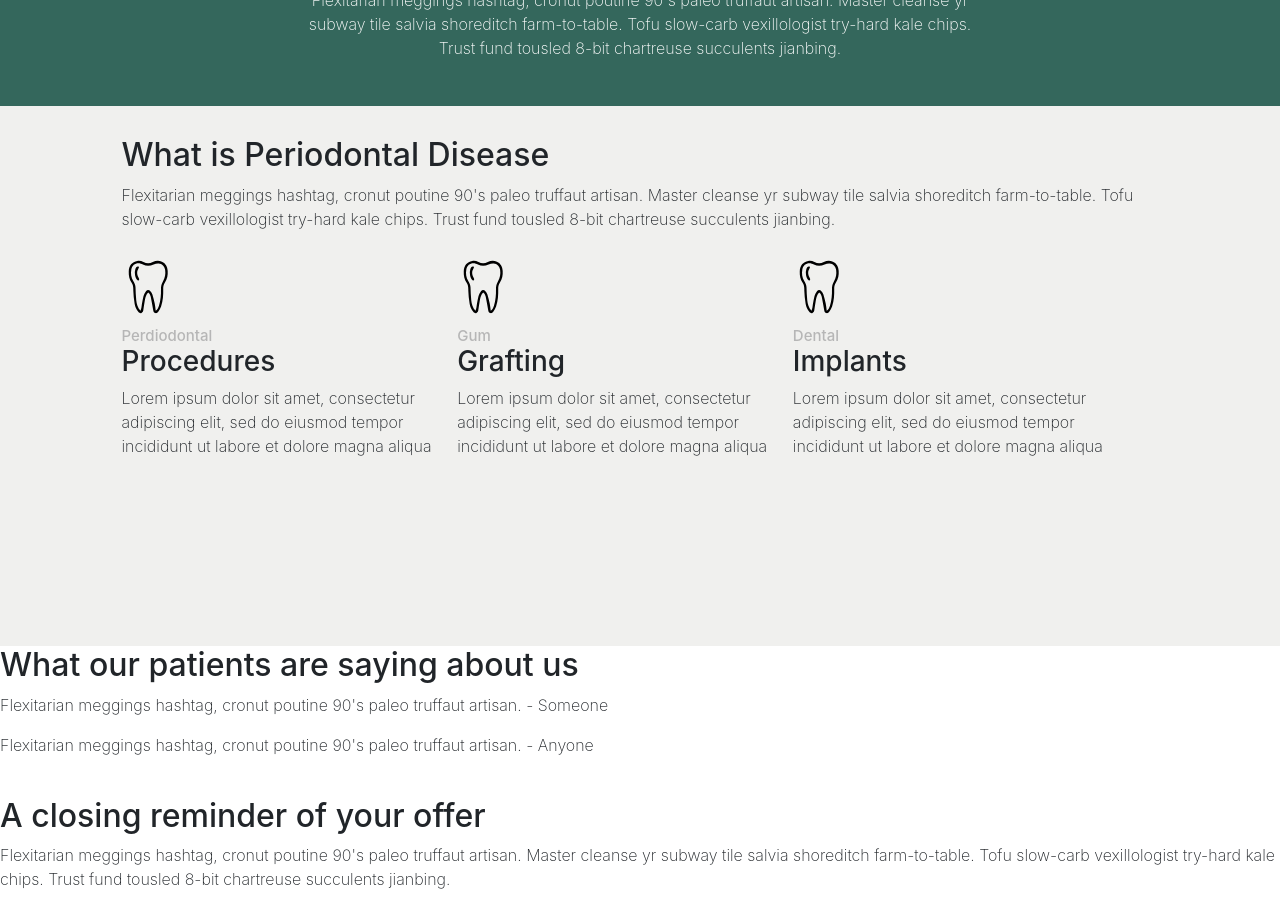
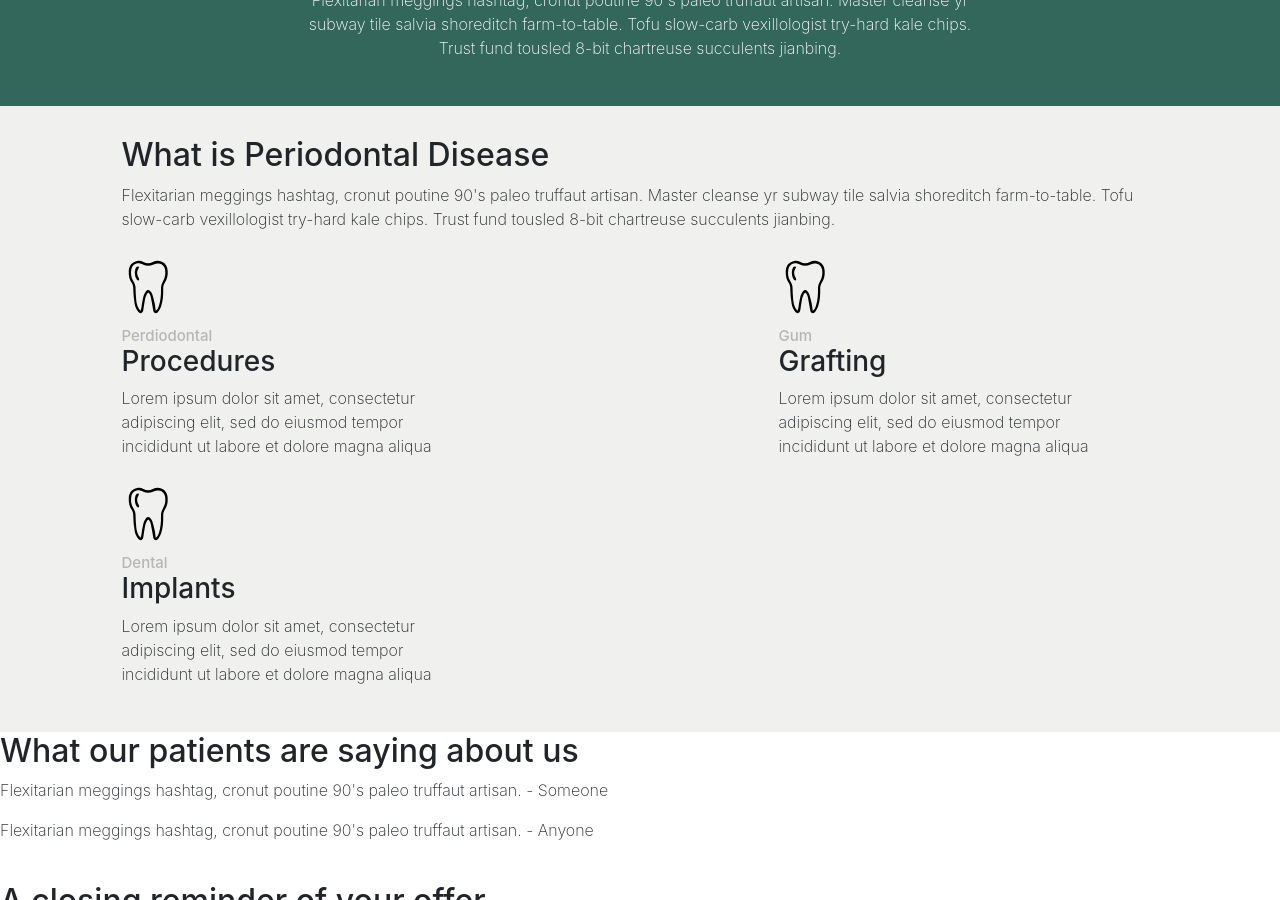
Before and after one commit to oakridgeperio/oakridgeperio.github.io, a Jekyll site: the page built from index.md, in a window 1280 px wide and 900 px high, scrolled down 808 px. Built offline with Jekyll 4.4.1, drawn with Linux system fonts in a browser that asks for light colours.

Commit message:
fix cards and navbar

```diff
--- a/_sass/overrides/_base.scss
+++ b/_sass/overrides/_base.scss
@@ -72,7 +72,7 @@ $color_background_secondary: #34675C;
     transition: 1s;
   }
 }
-@media only screen and (min-width: 1170px) {
+@media only screen and (min-width: 992px) {
   .navbar-custom {
     -webkit-transition: background-color 0.3s;
     -moz-transition: background-color 0.3s;
@@ -160,7 +160,7 @@ p {font-weight: 200;}
 
 #services {
   background-color: $color_background_primary;
-  height: 60vh;
+  min-height: 60vh;
   h4 {
     color: #B6B6B6;
     font-size: 15px;
@@ -174,8 +174,8 @@ p {font-weight: 200;}
     max-width: 85%;
     margin: auto;
   }
-
-  .services-card-container div {
-    margin-right: 20px;
+  .services-card-container {
+    flex-wrap: wrap;
   }
+  .services-card-container div { max-width: 350px; }
 }
--- a/js/custom.js
+++ b/js/custom.js
@@ -1,9 +1,9 @@
 // Navigation Scripts to Show Header on Scroll-Up
 jQuery(document).ready(function($) {
-  var MQL = 1170;
+  var MQL = 992;
 
   //primary navigation slide-in effect
-  if ($(window).width() > MQL) {
+  if ($(window).width() >= MQL) {
     var headerHeight = $('.navbar-custom').height();
     $(window).on('scroll', {
       previousTop: 0
```
